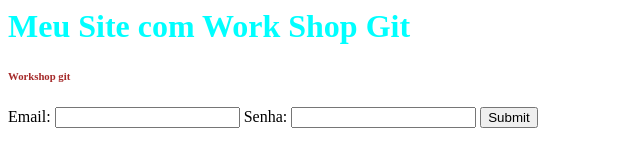
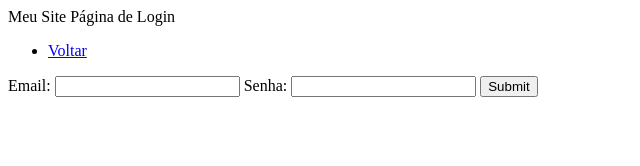
Before and after one commit to paulordie/meu-site, a plain HTML site: page login.html in a window 1280 px wide. Shown: the whole page, without its empty margins (0-640 px from the left). Drawn offline with Linux system fonts and the light colour scheme.

Commit message:
Implement a menu style to navigate back
Add a menu style to navigate to our home page

Signed-off-by: Andre Loureiro <loureiro.andrew@gmail.com>

```diff
--- a/login.html
+++ b/login.html
@@ -1,10 +1,12 @@
 <html>
   <body>
-
-    <h1 style="color: aqua;">Meu Site com Work Shop Git</h1>
-    <h6 style="color: brown;"> Workshop git</h6>
-
-  <form>
+    <head>Meu Site Página de Login</head>
+    <ul>
+      <li>
+        <a href="./index.html">Voltar</a>
+      </li>
+    </ul>
+   <form>
     <label for="">Email:</label>
     <input type="text" />
     <label for="">Senha:</label>
```
